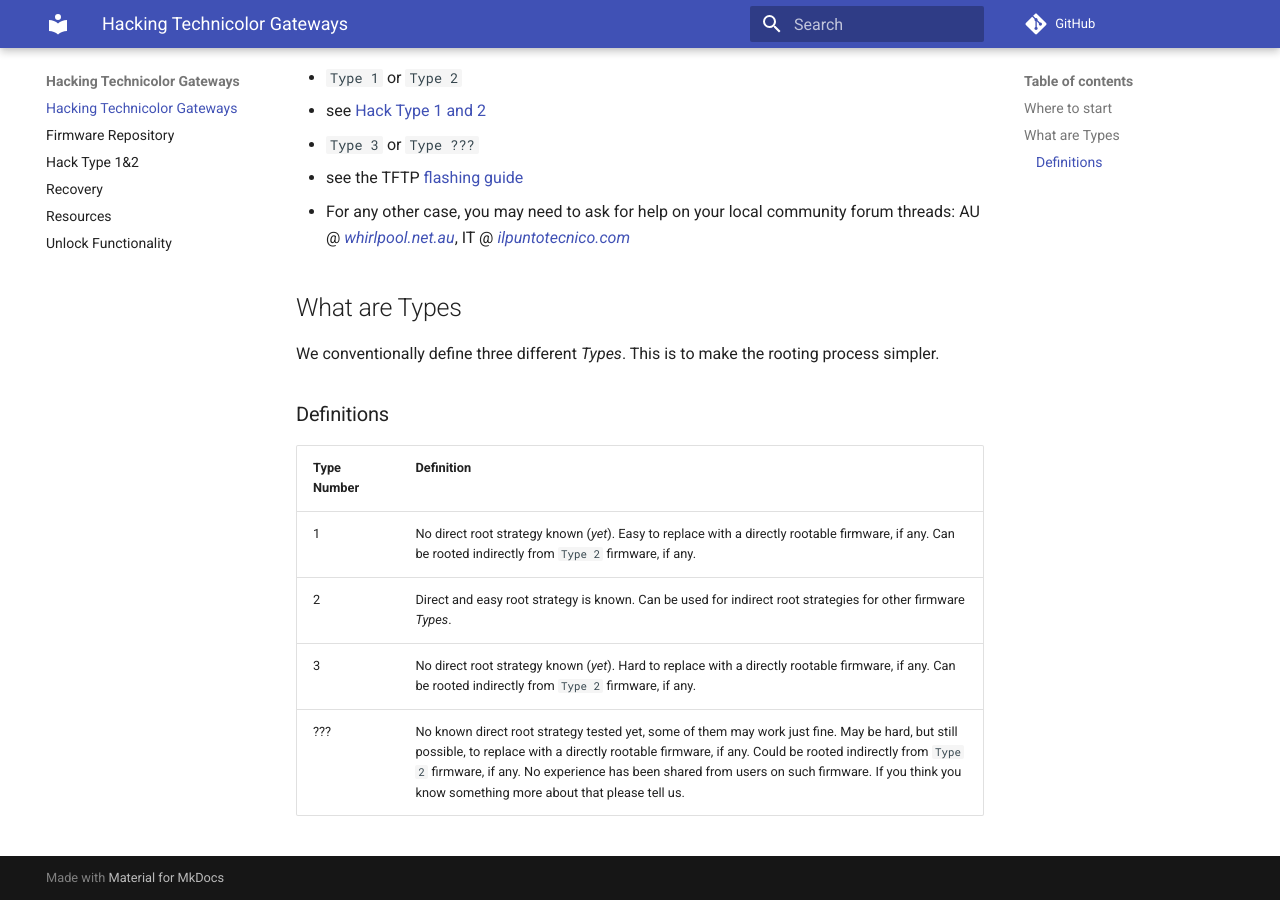
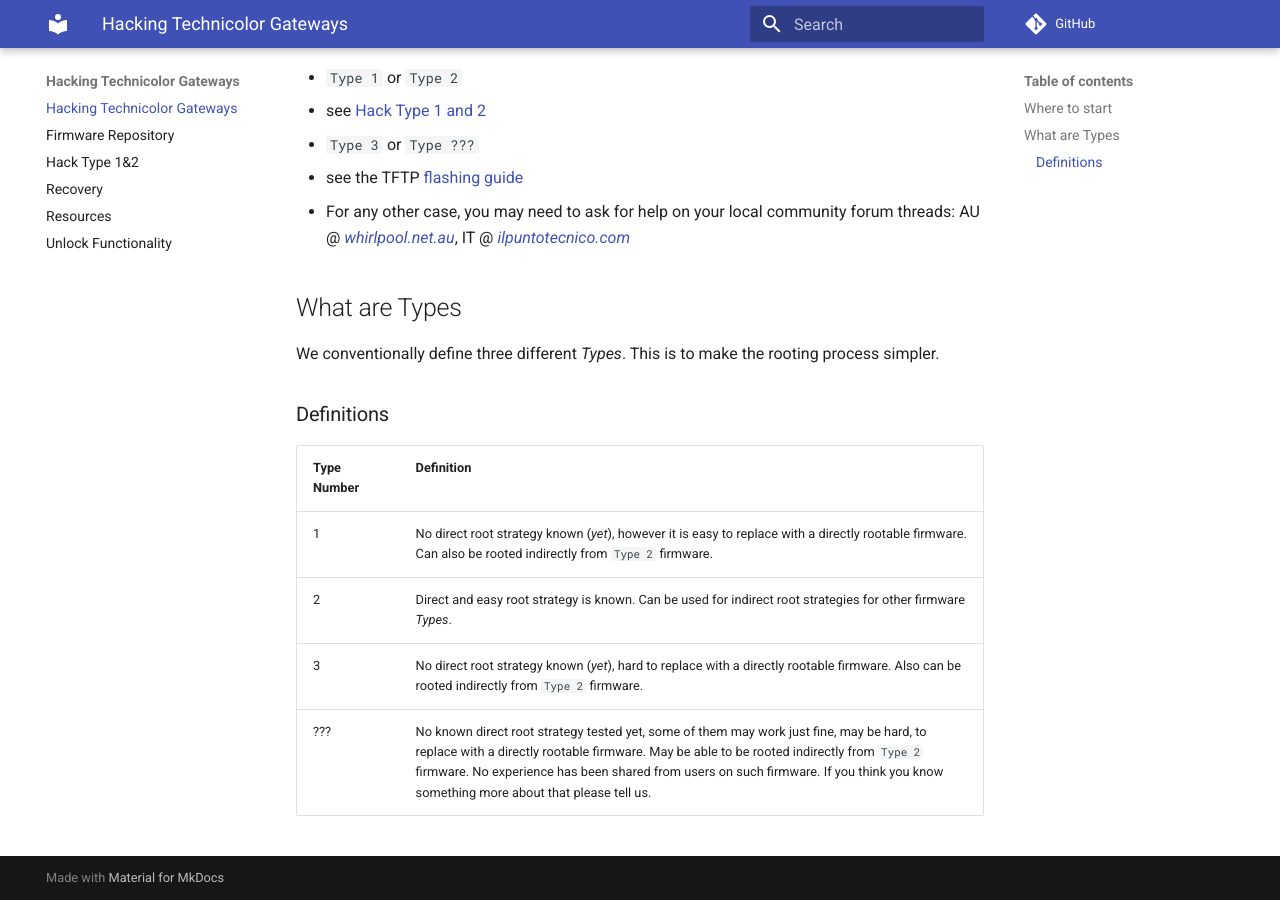
Before and after one commit to hack-technicolor/hack-technicolor, an MkDocs documentation site: the page built from docs/index.md, in a window 1280 px wide and 900 px high, scrolled down 583 px. Built offline with MkDocs 1.6.1 and Material for MkDocs 9.7.7, drawn with Linux system fonts in a browser that asks for light colours; comment, search, counter and statistics services are not loaded.

Commit message:
Defenitions simplification

```diff
--- a/docs/index.md
+++ b/docs/index.md
@@ -29,7 +29,7 @@
 
 | Type Number |     Definition     |
 |-------------|--------------------|
-|      1      |  No direct root strategy known (*yet*). Easy to replace with a directly rootable firmware, if any. Can be rooted indirectly from `Type 2` firmware, if any. |
+|      1      |  No direct root strategy known (*yet*), however it is easy to replace with a directly rootable firmware. Can also be rooted indirectly from `Type 2` firmware. |
 |      2      |  Direct and easy root strategy is known. Can be used for indirect root strategies for other firmware *Types*. |
-|      3      |  No direct root strategy known (*yet*). Hard to replace with a directly rootable firmware, if any. Can be rooted indirectly from `Type 2` firmware, if any. |
-|     ???     |   No known direct root strategy tested yet, some of them may work just fine. May be hard, but still possible, to replace with a directly rootable firmware, if any. Could be rooted indirectly from `Type 2` firmware, if any. No experience has been shared from users on such firmware. If you think you know something more about that please tell us. |
+|      3      |  No direct root strategy known (*yet*), hard to replace with a directly rootable firmware. Also can be rooted indirectly from `Type 2` firmware. |
+|     ???     |   No known direct root strategy tested yet, some of them may work just fine, may be hard, to replace with a directly rootable firmware. May be able to be rooted indirectly from `Type 2` firmware. No experience has been shared from users on such firmware. If you think you know something more about that please tell us. |
```
